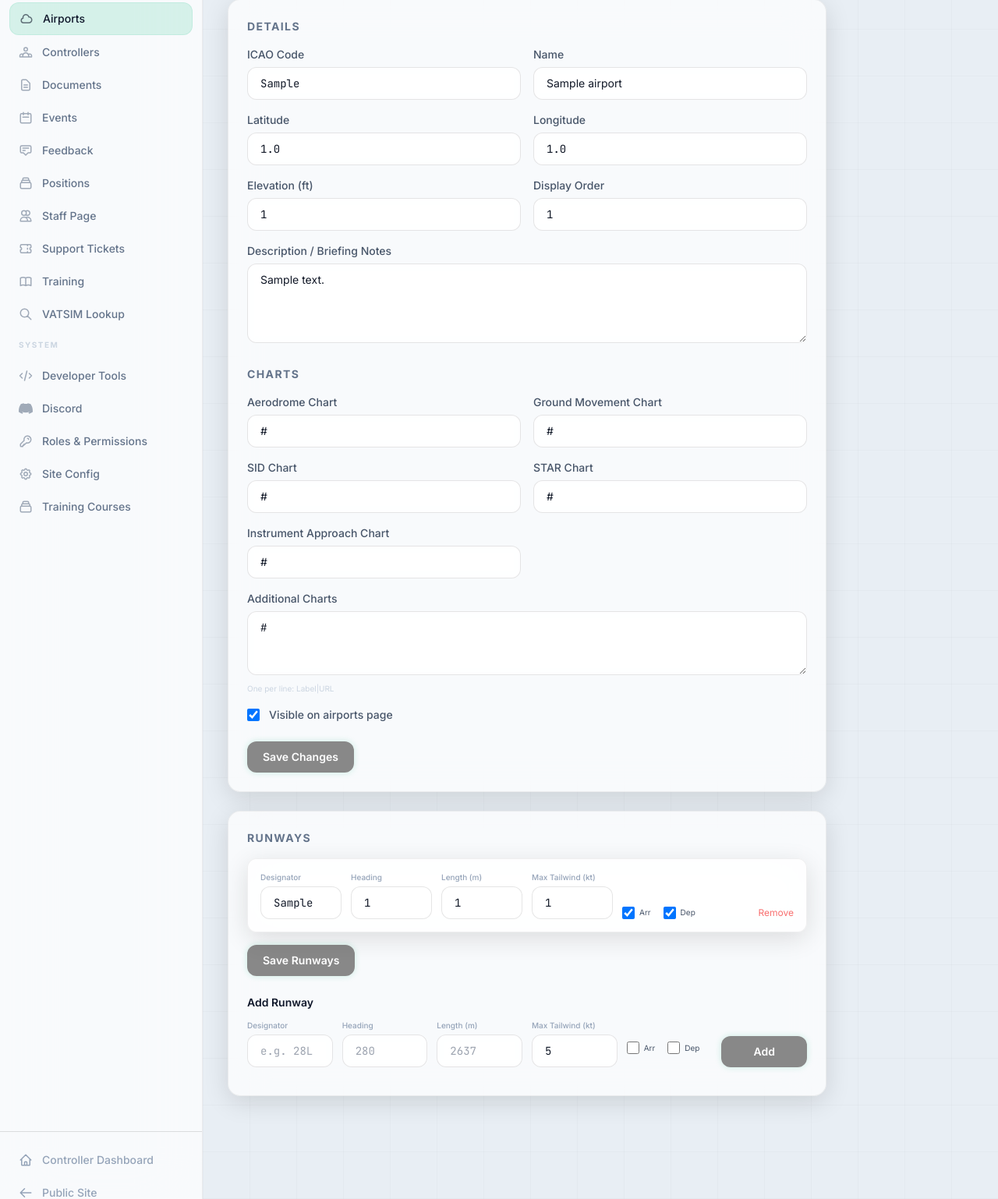
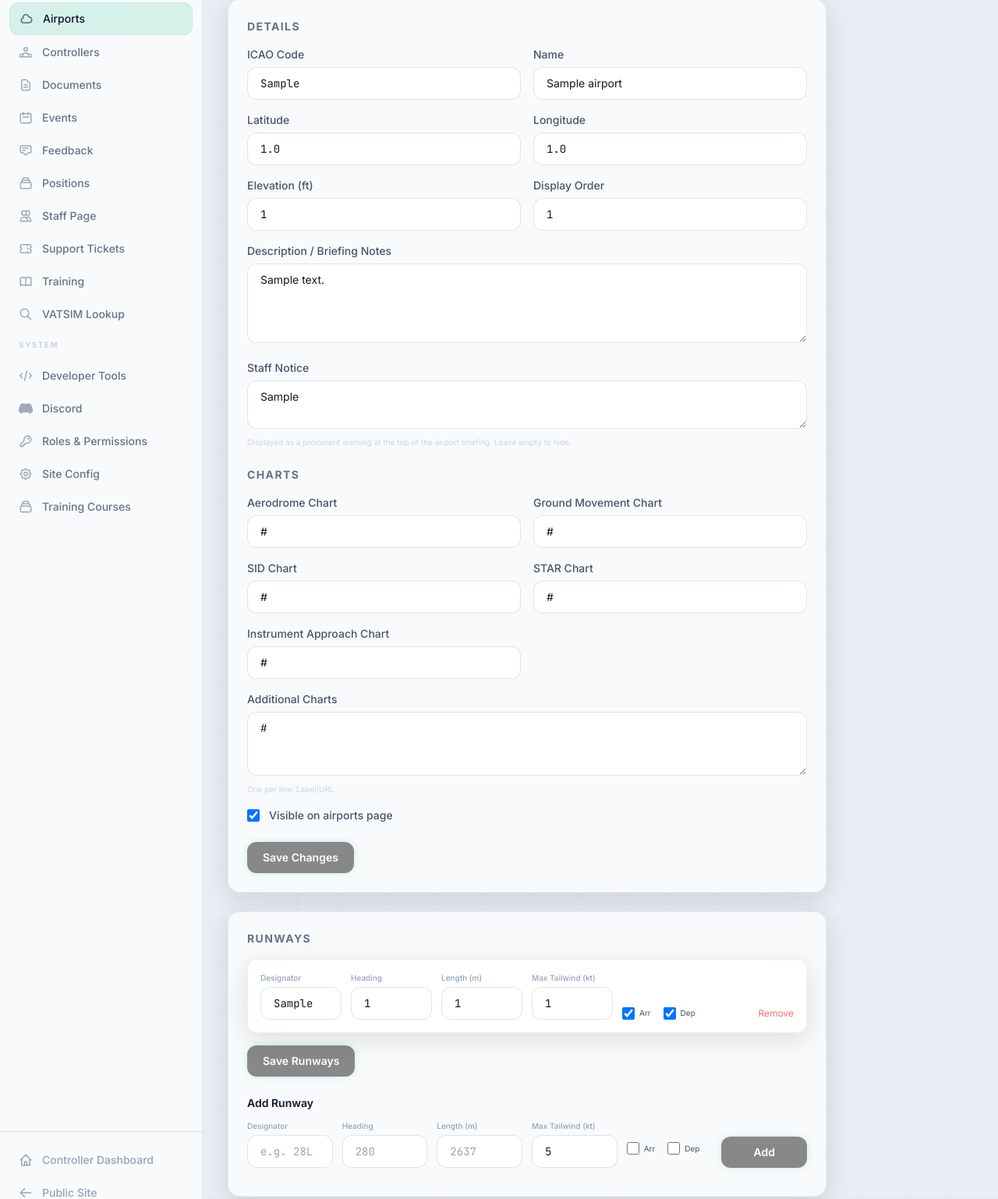
Before and after one commit to philsjh/vateir-web-nextgen, a Django app: page /admin-panel/airports/1/edit/ in a window 1280 px wide. Shown: the part 205-1743 px from the top of the page at 78% size. Run offline with Django 5.2, Linux system fonts and the light colour scheme; a user stored in the database is signed in; tables that the repository leaves empty hold one stand-in row (values such as "Sample post"); style sheets or scripts are compiled from the project's sources; parts of the project's set-up code (start-up, migrations or seed data) failed here and were passed over; some libraries are stand-ins or nearby versions.

Commit message:
fix: use newly defined airports everywhere in the system, add the ability to flag notices for airports by staff

```diff
--- a/apps/admin_panel/views.py
+++ b/apps/admin_panel/views.py
@@ -267,22 +267,24 @@ def training_manage(request, pk):
 
 @permission_required("events.manage")
 def events_list(request):
-    events = Event.objects.all()
+    events = Event.objects.select_related("airport").all()
     return render(request, "admin_panel/events_list.html", {"events": events})
 
 
 @permission_required("events.manage")
 def event_create(request):
+    airports = Airport.objects.filter(is_visible=True)
     if request.method == "POST":
         from django.utils.text import slugify
         title = request.POST.get("title", "")
+        airport_id = request.POST.get("airport") or None
         event = Event(
             title=title,
             slug=slugify(title),
             description=request.POST.get("description", ""),
             start_datetime=request.POST.get("start_datetime"),
             end_datetime=request.POST.get("end_datetime"),
-            airport_icao=request.POST.get("airport_icao", ""),
+            airport_id=airport_id,
             is_published=request.POST.get("is_published") == "on",
             is_featured=request.POST.get("is_featured") == "on",
             banner_url=request.POST.get("banner_url", ""),
@@ -293,18 +295,19 @@ def event_create(request):
         event.save()
         messages.success(request, f"Event '{event.title}' created.")
         return redirect("admin_panel:event_edit", pk=event.pk)
-    return render(request, "admin_panel/event_form.html", {"event": None})
+    return render(request, "admin_panel/event_form.html", {"event": None, "airports": airports})
 
 
 @permission_required("events.manage")
 def event_edit(request, pk):
     event = get_object_or_404(Event, pk=pk)
+    airports = Airport.objects.filter(is_visible=True)
     if request.method == "POST":
         event.title = request.POST.get("title", event.title)
         event.description = request.POST.get("description", event.description)
         event.start_datetime = request.POST.get("start_datetime")
         event.end_datetime = request.POST.get("end_datetime")
-        event.airport_icao = request.POST.get("airport_icao", "")
+        event.airport_id = request.POST.get("airport") or None
         event.is_published = request.POST.get("is_published") == "on"
         event.is_featured = request.POST.get("is_featured") == "on"
         event.banner_url = request.POST.get("banner_url", "")
@@ -313,7 +316,7 @@ def event_edit(request, pk):
         event.save()
         messages.success(request, f"Event '{event.title}' updated.")
         return redirect("admin_panel:events_list")
-    return render(request, "admin_panel/event_form.html", {"event": event})
+    return render(request, "admin_panel/event_form.html", {"event": event, "airports": airports})
 
 
 # --- Feedback Management ---
@@ -835,7 +838,7 @@ def event_publish_roster(request, pk):
 
 @permission_required("controllers.manage")
 def positions_list(request):
-    positions = Position.objects.all().order_by("airport_icao", "callsign")
+    positions = Position.objects.select_related("airport").order_by("airport__icao", "callsign")
     return render(request, "admin_panel/positions_list.html", {
         "positions": positions,
         "position_types": PositionType.choices,
@@ -850,7 +853,7 @@ def position_edit(request, pk=None):
         callsign = request.POST.get("callsign", "").strip().upper()
         name = request.POST.get("name", "").strip()
         position_type = request.POST.get("position_type", "")
-        airport_icao = request.POST.get("airport_icao", "").strip().upper()
+        airport_id = request.POST.get("airport") or None
         frequency = request.POST.get("frequency", "").strip()
         min_rating = int(request.POST.get("min_rating", 1))
         is_home = request.POST.get("is_home") == "on"
@@ -863,7 +866,7 @@ def position_edit(request, pk=None):
             position.callsign = callsign
             position.name = name
             position.position_type = position_type
-            position.airport_icao = airport_icao
+            position.airport_id = airport_id
             position.frequency = frequency
             position.min_rating = min_rating
             position.is_home = is_home
@@ -874,7 +877,7 @@ def position_edit(request, pk=None):
                 callsign=callsign,
                 name=name,
                 position_type=position_type,
-                airport_icao=airport_icao,
+                airport_id=airport_id,
                 frequency=frequency,
                 min_rating=min_rating,
                 is_home=is_home,
@@ -887,6 +890,7 @@ def position_edit(request, pk=None):
         "position": position,
         "position_types": PositionType.choices,
         "vatsim_ratings": settings.VATSIM_RATINGS,
+        "airports": Airport.objects.all(),
     })
 
 
@@ -925,6 +929,7 @@ def airport_edit(request, pk=None):
             "longitude": float(request.POST.get("longitude", 0) or 0),
             "elevation_ft": int(request.POST.get("elevation_ft", 0) or 0),
             "description": request.POST.get("description", ""),
+            "staff_notice": request.POST.get("staff_notice", ""),
             "chart_ad_url": request.POST.get("chart_ad_url", "").strip(),
             "chart_sid_url": request.POST.get("chart_sid_url", "").strip(),
             "chart_star_url": request.POST.get("chart_star_url", "").strip(),
--- a/apps/controllers/admin.py
+++ b/apps/controllers/admin.py
@@ -11,7 +11,7 @@ class ControllerAdmin(admin.ModelAdmin):
 
 @admin.register(Position)
 class PositionAdmin(admin.ModelAdmin):
-    list_display = ("callsign", "name", "position_type", "airport_icao", "is_home")
+    list_display = ("callsign", "name", "position_type", "airport", "is_home")
     list_filter = ("position_type", "is_home")
 
 
--- a/apps/controllers/models.py
+++ b/apps/controllers/models.py
@@ -43,8 +43,9 @@ class Position(models.Model):
     position_type = models.CharField(
         max_length=10, choices=PositionType.choices, blank=True
     )
-    airport_icao = models.CharField(
-        max_length=4, blank=True, help_text="e.g. EIDW, EINN"
+    airport = models.ForeignKey(
+        "public.Airport", on_delete=models.SET_NULL, null=True, blank=True,
+        related_name="positions", help_text="Airport this position belongs to",
     )
     frequency = models.CharField(max_length=10, blank=True)
     min_rating = models.PositiveSmallIntegerField(
--- a/apps/public/models.py
+++ b/apps/public/models.py
@@ -18,6 +18,11 @@ class Airport(models.Model):
     chart_extra_urls = models.TextField(
         blank=True,
         help_text="Additional chart links, one per line in format: Label|URL",
+    )
+
+    staff_notice = models.TextField(
+        blank=True,
+        help_text="Staff notice/warning displayed at the top of the briefing page",
     )
 
     is_visible = models.BooleanField(default=True, help_text="Show on the airports page")
--- a/config/settings/base.py
+++ b/config/settings/base.py
@@ -68,6 +68,8 @@ MIDDLEWARE = [
     "django.middleware.clickjacking.XFrameOptionsMiddleware",
     "social_django.middleware.SocialAuthExceptionMiddleware",
 ]
+
+SECURE_REFERRER_POLICY = "strict-origin-when-cross-origin"
 
 ROOT_URLCONF = "config.urls"
 
--- a/templates/admin_panel/airport_form.html
+++ b/templates/admin_panel/airport_form.html
@@ -47,6 +47,11 @@
       <div class="mb-4">
         <label class="block text-sm font-medium text-white/60 mb-1.5">Description / Briefing Notes</label>
         <textarea name="description" rows="4" class="glass-input w-full" placeholder="Procedures, local information, etc.">{{ airport.description|default:'' }}</textarea>
+      </div>
+      <div class="mb-4">
+        <label class="block text-sm font-medium text-white/60 mb-1.5">Staff Notice</label>
+        <textarea name="staff_notice" rows="2" class="glass-input w-full" placeholder="Leave blank for none. Shows as a warning banner at the top of the briefing page.">{{ airport.staff_notice|default:'' }}</textarea>
+        <p class="text-[10px] text-white/20 mt-1">Displayed as a prominent warning at the top of the airport briefing. Leave empty to hide.</p>
       </div>
 
       <h2 class="text-sm font-bold text-white/40 uppercase tracking-widest mb-4 mt-6">Charts</h2>
--- a/templates/admin_panel/event_roster.html
+++ b/templates/admin_panel/event_roster.html
@@ -8,7 +8,7 @@
   <div>
     <a href="{% url 'admin_panel:event_edit' event.pk %}" class="btn-ghost text-sm mb-2 inline-block">&larr; Back to Event</a>
     <h1 class="text-2xl font-bold text-white">Roster: {{ event.title }}</h1>
-    <p class="text-sm text-white/40 font-mono mt-1">{{ event.start_datetime|date:"M d, Y H:i" }}z — {{ event.end_datetime|date:"H:i" }}z {% if event.airport_icao %}// {{ event.airport_icao }}{% endif %}</p>
+    <p class="text-sm text-white/40 font-mono mt-1">{{ event.start_datetime|date:"M d, Y H:i" }}z — {{ event.end_datetime|date:"H:i" }}z {% if event.airport %}// {{ event.airport.icao }}{% endif %}</p>
   </div>
   <div class="flex items-center gap-3">
     {% if event.roster_published %}
--- a/templates/admin_panel/events_list.html
+++ b/templates/admin_panel/events_list.html
@@ -29,7 +29,7 @@
       <tr>
         <td class="text-white dark:text-white font-medium">{{ event.title }}</td>
         <td class="font-mono text-white/60">{{ event.start_datetime|date:"M d, Y H:i" }}z</td>
-        <td><span class="badge-brand font-mono">{{ event.airport_icao|default:"—" }}</span></td>
+        <td><span class="badge-brand font-mono">{% if event.airport %}{{ event.airport.icao }}{% else %}—{% endif %}</span></td>
         <td>{% if event.is_published %}<span class="badge-success">Yes</span>{% else %}<span class="text-white/30">No</span>{% endif %}</td>
         <td>{% if event.is_featured %}<span class="badge-warning">Yes</span>{% else %}<span class="text-white/30">No</span>{% endif %}</td>
         <td class="text-right space-x-2">
--- a/templates/admin_panel/positions_list.html
+++ b/templates/admin_panel/positions_list.html
@@ -36,7 +36,7 @@
             <span class="text-white/30">—</span>
           {% endif %}
         </td>
-        <td class="font-mono text-white/50">{{ pos.airport_icao|default:"—" }}</td>
+        <td class="font-mono text-white/50">{% if pos.airport %}{{ pos.airport.icao }}{% else %}—{% endif %}</td>
         <td class="font-mono text-white/50">{{ pos.frequency|default:"—" }}</td>
         <td><span class="badge-brand text-[10px]">{{ pos.rating_label }}</span></td>
         <td>
--- a/templates/dashboard/events.html
+++ b/templates/dashboard/events.html
@@ -16,7 +16,7 @@
           <div class="sm:w-48 h-32 sm:h-auto bg-cover bg-center flex-shrink-0" style="background-image: url('{{ item.event.banner_display_url }}')"></div>
         {% else %}
           <div class="sm:w-48 h-32 sm:h-auto bg-gradient-to-br from-brand-600/40 to-emerald-600/20 flex items-center justify-center flex-shrink-0">
-            <span class="text-white/20 text-2xl font-bold font-mono">{{ item.event.airport_icao|default:"EVT" }}</span>
+            <span class="text-white/20 text-2xl font-bold font-mono">{% if item.event.airport %}{{ item.event.airport.icao }}{% else %}EVT{% endif %}</span>
           </div>
         {% endif %}
         <div class="flex-1 p-5">
--- a/templates/events/detail.html
+++ b/templates/events/detail.html
@@ -17,7 +17,7 @@
     <h1 class="text-3xl font-bold text-white mb-3">{{ event.title }}</h1>
     <div class="flex items-center gap-4 text-sm text-white/40 mb-4">
       <span class="font-mono">{{ event.start_datetime|date:"M d, Y H:i" }}z - {{ event.end_datetime|date:"H:i" }}z</span>
-      {% if event.airport_icao %}<span class="badge-brand font-mono">{{ event.airport_icao }}</span>{% endif %}
+      {% if event.airport %}<span class="badge-brand font-mono">{{ event.airport.icao }}</span>{% endif %}
     </div>
     <div class="text-white/60 leading-relaxed">{{ event.description|linebreaks }}</div>
   </div>
--- a/templates/events/list.html
+++ b/templates/events/list.html
@@ -17,7 +17,7 @@
             <div class="h-40 bg-cover bg-center" style="background-image: url('{{ event.banner_display_url }}')"></div>
           {% else %}
             <div class="h-40 bg-gradient-to-br from-brand-600/40 to-emerald-600/20 flex items-center justify-center">
-              <span class="text-white/30 text-4xl font-bold font-mono">{{ event.airport_icao|default:"VATéir" }}</span>
+              <span class="text-white/30 text-4xl font-bold font-mono">{% if event.airport %}{{ event.airport.icao }}{% else %}VATéir{% endif %}</span>
             </div>
           {% endif %}
           <div class="p-4">
```
Also changed, not shown: apps/events/models.py (+9 -7 lines), apps/public/views.py (+25 -4 lines), templates/admin_panel/event_form.html (+7 -2 lines), templates/admin_panel/position_form.html (+7 -3 lines), templates/public/airport_briefing.html (+46 -10 lines), apps/controllers/migrations/0008_airport_fk.py (added), apps/events/migrations/0006_airport_fk.py (added), apps/public/migrations/0007_airport_staff_notice.py (added).
